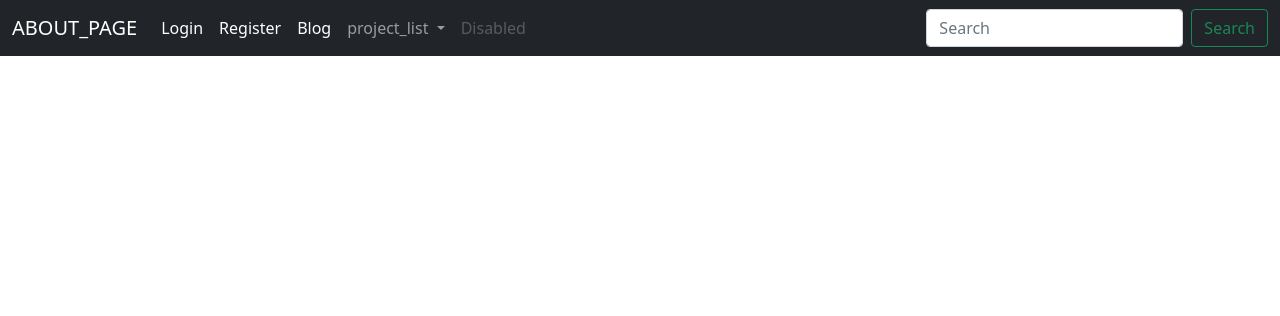
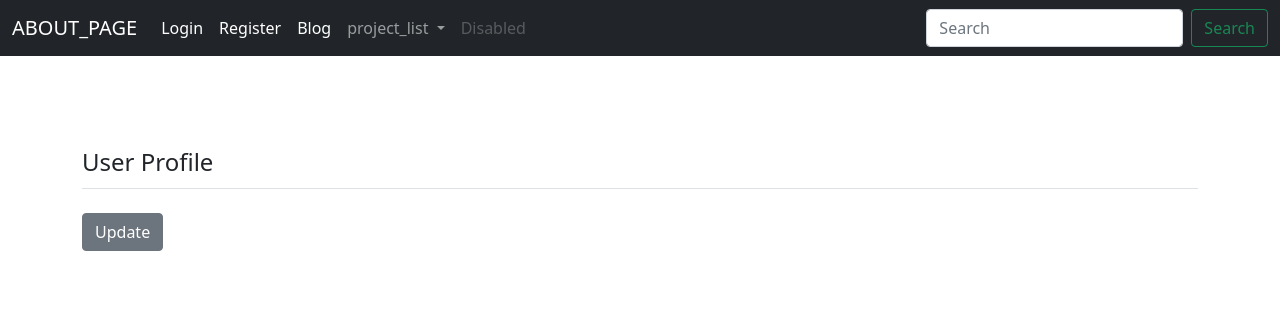
Before and after one commit to Dslate88/tf-aws-django-website, a Django app: template base/users/templates/users/profile.html in a window 1280 px wide. Shown: the top 316 px of the page. Run offline with Django 4.2, Linux system fonts and the light colour scheme; the template is opened without the code that fills it, so the values that code supplies are empty; some libraries are stand-ins or nearby versions.

Commit message:
explicit context management multiple forms

```diff
--- a/base/users/templates/users/profile.html
+++ b/base/users/templates/users/profile.html
@@ -2,6 +2,7 @@
 {% load crispy_forms_tags %}
 {% block content %}
     <div class="content-section">
+
       <div class="media">
         <img class="rounded-circle account-img" src="{{ user.profile.image.url }}">
         <div class="media-body">
@@ -9,6 +10,20 @@
           <p class="text-secondary">{{ user.email }}</p>
         </div>
       </div>
-      <!-- FORM HERE -->
+
+    <form method="POST" enctype="multipart/form-data">
+        {% csrf_token %}
+
+        <fieldset class="form-group">
+            <legend class="border-bottom mb-4">User Profile<legend>
+        </fieldset>
+
+        {{ form|crispy }}
+
+        <div class="form-group">
+            <button class="btn btn-secondary">Update</button>
+        </div>
+    </form>
+
     </div>
 {% endblock content %}
--- a/base/users/templates/users/profile_update.html
+++ b/base/users/templates/users/profile_update.html
@@ -14,7 +14,8 @@
     <div class="col d-flex justify-content-center mt-5">
         <form method="POST">
             {% csrf_token %}
-            {{ form|crispy }}
+            {{ user_form|crispy }}
+            {{ profile_form|crispy }}
             <button class="btn btn-secondary mt-3">Update</button>
         </form>
     </div>
```
Also changed, not shown: base/users/views.py (+12 -6 lines).
